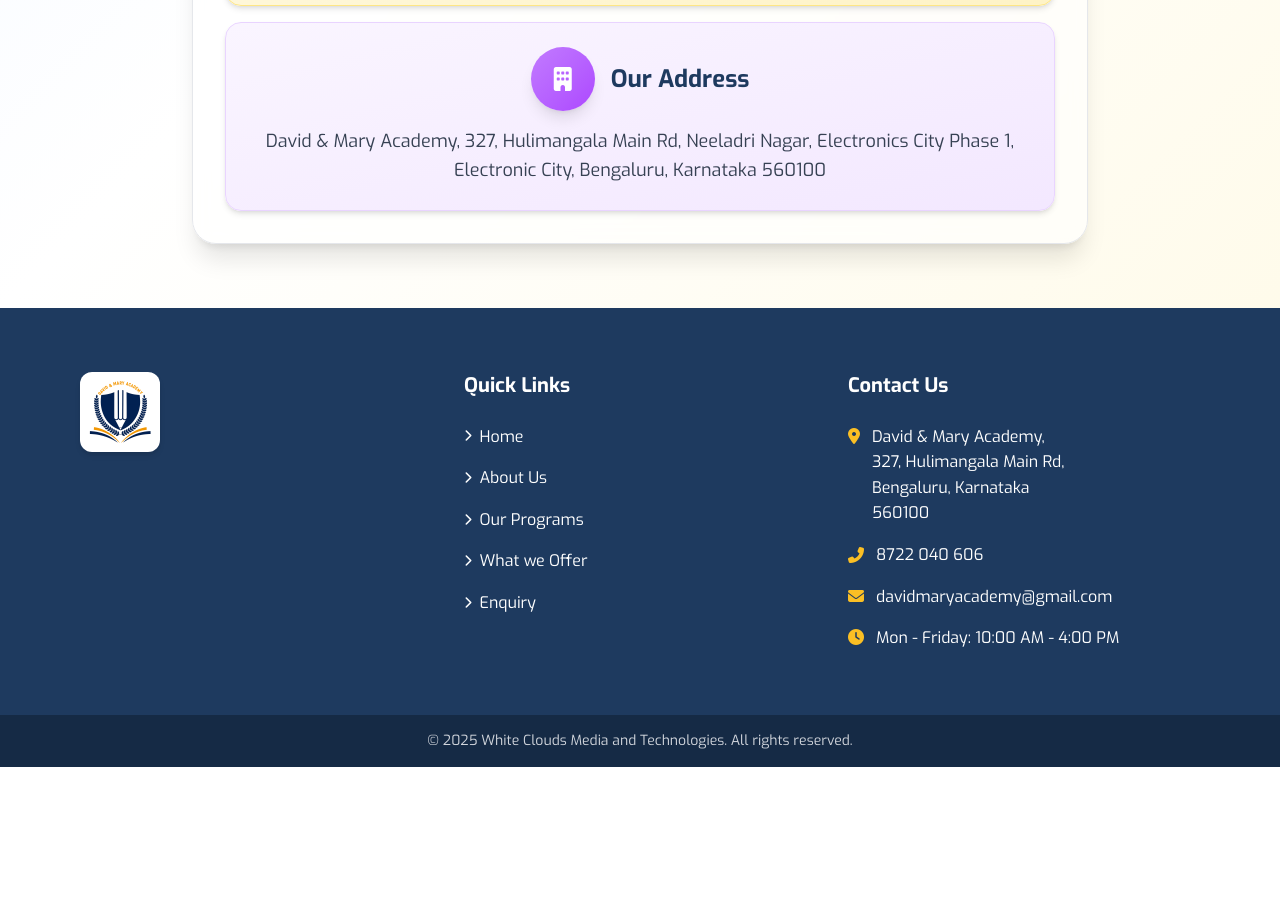
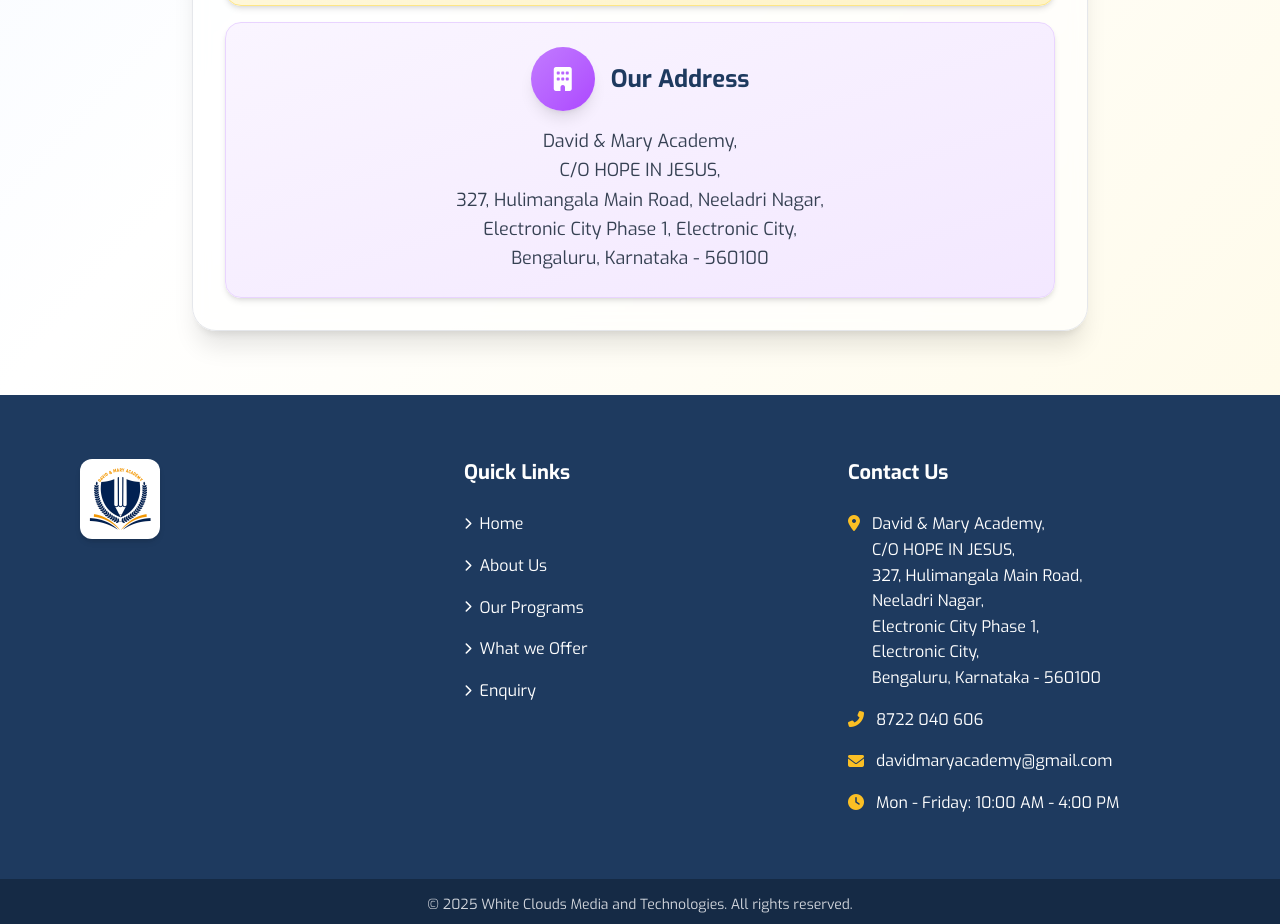
Before and after one commit to kukkunurumoksha/davidandmary_website, an Angular app: page / in a window 1280 px wide. Shown: the part 6740-7664 px from the top of the page. Before the commit the page ends 7507 px from the top, so only its background shows below. Built offline with nearby package versions, Linux system fonts and the light colour scheme; a web font is replaced by a local one.

Commit message:
Update address in contact and footer with correct formatting

```diff
--- a/src/app/components/home/contact/contact.component.html
+++ b/src/app/components/home/contact/contact.component.html
@@ -74,8 +74,11 @@
                         <h3 class="font-bold text-[#1e3a5f] text-2xl ml-4">Our Address</h3>
                     </div>
                     <p class="text-gray-700 leading-relaxed text-center text-lg">
-                        David & Mary Academy, 327, Hulimangala Main Rd, Neeladri Nagar,
-                        Electronics City Phase 1, Electronic City, Bengaluru, Karnataka 560100
+                        David & Mary Academy,<br>
+                        C/O HOPE IN JESUS,<br>
+                        327, Hulimangala Main Road, Neeladri Nagar,<br>
+                        Electronic City Phase 1, Electronic City,<br>
+                        Bengaluru, Karnataka - 560100
                     </p>
                 </div>
             </div>
```
Also changed, not shown: src/app/components/footer/footer.component.html (+6 -3 lines).
